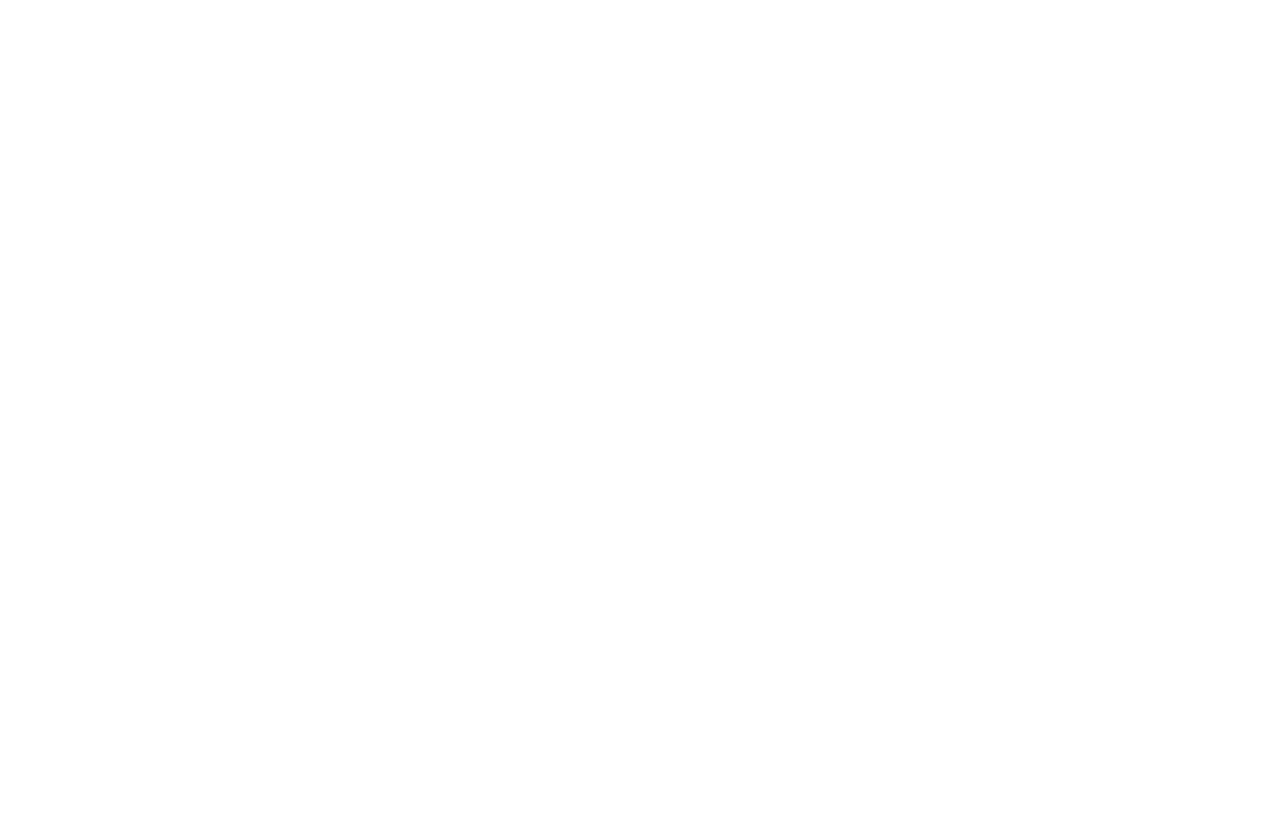
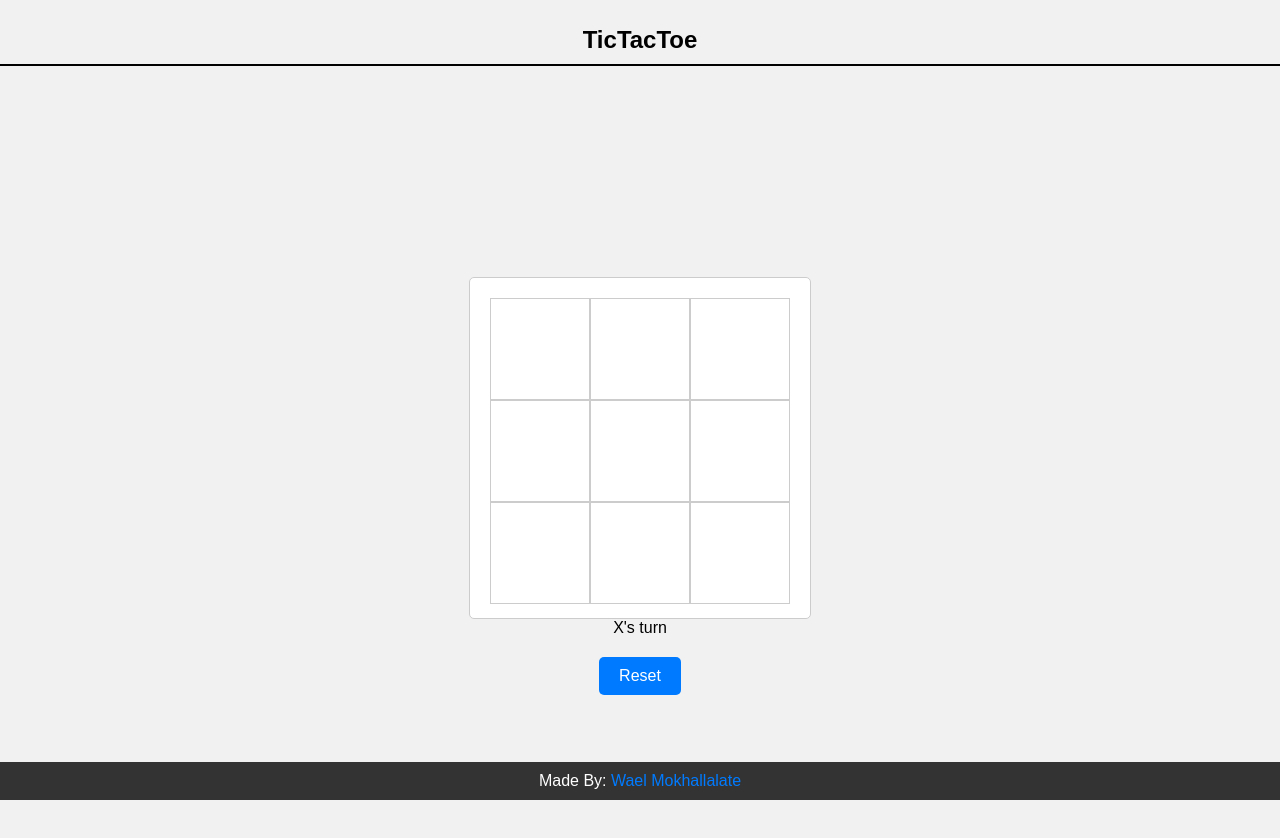
Before and after one commit to WyLr99/TicTacToe, a plain HTML site: page index.html in a window 1280 px wide. Before the commit the page ends 800 px from the top, so only its background shows below. Drawn offline with Linux system fonts and the light colour scheme.

Commit message:
Created Game Design

```diff
--- a/index.html
+++ b/index.html
@@ -1,11 +1,31 @@
 <!DOCTYPE html>
 <html lang="en">
 <head>
+    <link rel="stylesheet" href="style.css">
     <meta charset="UTF-8">
     <meta name="viewport" content="width=device-width, initial-scale=1.0">
-    <title>Document</title>
+    <title>TicTacToe</title>
 </head>
 <body>
+    <h1>TicTacToe</h1>
+    <div id="game" class="game">
+        <div id="board" class="board">
+            <div class="cell" id="0"></div>
+            <div class="cell" id="1"></div>
+            <div class="cell" id="2"></div>
+            <div class="cell" id="3"></div>
+            <div class="cell" id="4"></div>
+            <div class="cell" id="5"></div>
+            <div class="cell" id="6"></div>
+            <div class="cell" id="7"></div>
+            <div class="cell" id="8"></div>
+        </div>
+        <div id="status" class="status">X's turn</div>
+        <button id="reset">Reset</button>
+    </div>
+    <div class="credits">Made By: <span>Wael Mokhallalate</span></div>
+    <script src="main.js"></script>
+
 
 </body>
 </html>
--- a/style.css
+++ b/style.css
@@ -0,0 +1,74 @@
+body{
+    margin: 0;
+    padding: 0;
+    font-family: Arial, sans-serif;
+    background-color: #f1f1f1;
+    box-sizing: border-box;
+}
+.game{
+    display: flex;
+    flex-direction: column;
+    margin: 0 auto;
+    justify-content: center;
+    align-items: center;
+
+    height: 100vh;
+    background-color: #f1f1f1;
+}
+.game .board{
+    display: grid;
+    grid-template-columns: repeat(3, 1fr);
+    align-items: center;
+    justify-content: center;
+    padding: 20px;
+    width: 300px;
+    height: 300px;
+    border: 1px solid #ccc;
+    border-radius: 5px;
+    background-color: #fff;
+}
+h1{
+    padding: 10px 0;
+    text-align: center;
+    font-size: 24px;
+    margin-bottom: 20px;
+    border-bottom: black 2px solid;
+}
+.game .cell{
+    display: flex;
+    justify-content: center;
+    align-items: center;
+    font-size: 24px;
+    height: 100px;
+    border: 1px solid #ccc;
+    cursor: pointer;
+}
+.game button{
+    padding: 10px 20px;
+    border: none;
+    border-radius: 5px;
+    background-color: #007bff;
+    color: #fff;
+    font-size: 16px;
+    cursor: pointer;
+    margin-top: 20px;
+    transition: all 0.3s ease;
+}
+
+.game button:hover{
+    transform: scale(0.9);
+    background-color: #0056b3;
+}
+.credits{
+    position: fixed;
+    bottom: 0;
+    left: 0;
+    right: 0;
+    padding: 10px;
+    background-color: #333;
+    color: #fff;
+    text-align: center;
+}
+.credits span{
+    color: #007bff;
+}
```
Also changed, not shown: main.js (added).
